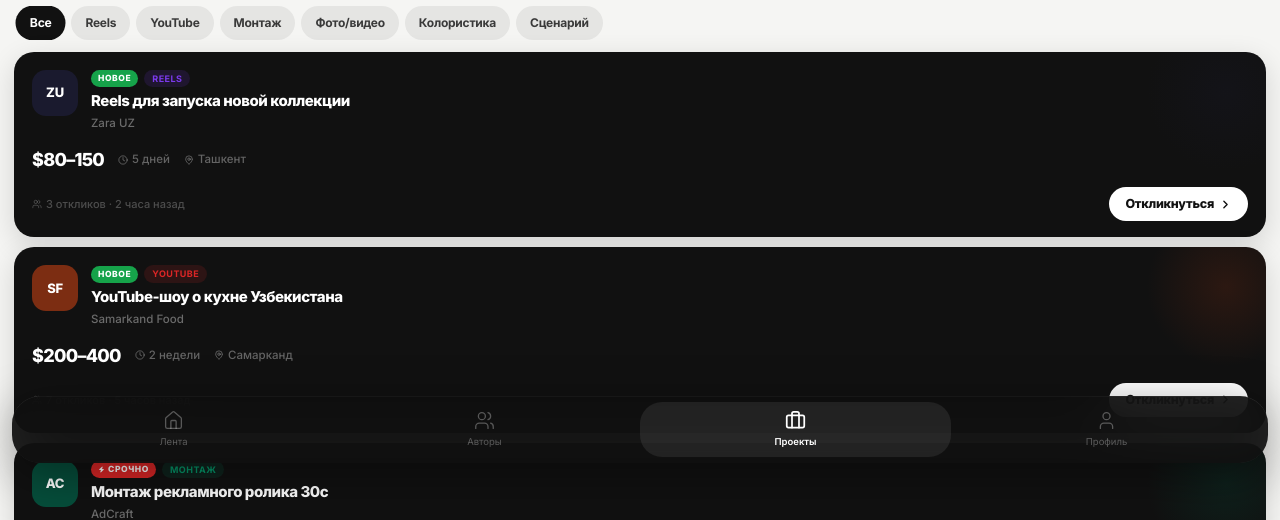
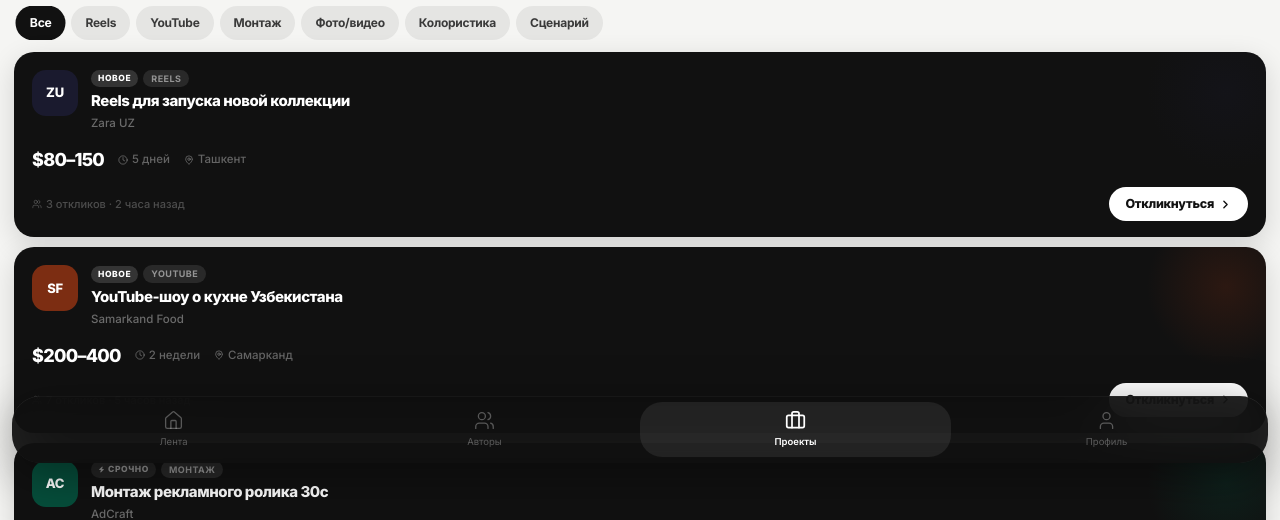
Before and after one commit to d666af/creator, a Next.js app: page /projects in a window 1280 px wide. Shown: the part 323-843 px from the top of the page. Built offline with nearby package versions, Linux system fonts and the light colour scheme.

Commit message:
Проекты: neutral badge style, remove colorful type/status badges
https://claude.ai/code/session_01RoK5eG2PXpCqnuoe5TNRwv

```diff
--- a/app/projects/page.tsx
+++ b/app/projects/page.tsx
@@ -108,16 +108,16 @@ function JobCard({ job, index }: { job: JobPosting; index: number }) {
           {job.brandInitials}
         </div>
         <div style={{ flex: 1, minWidth: 0 }}>
-          <div style={{ display: 'flex', alignItems: 'center', gap: 6, marginBottom: 5, flexWrap: 'wrap' }}>
+          <div style={{ display: 'flex', alignItems: 'center', gap: 5, marginBottom: 5, flexWrap: 'wrap' }}>
             {job.isNew && (
-              <span style={{ fontSize: 8.5, fontWeight: 800, letterSpacing: '0.07em', textTransform: 'uppercase', color: '#fff', background: '#16A34A', borderRadius: 100, padding: '2px 7px' }}>Новое</span>
+              <span style={{ fontSize: 8.5, fontWeight: 800, letterSpacing: '0.07em', textTransform: 'uppercase', color: '#fff', background: 'rgba(255,255,255,0.15)', borderRadius: 100, padding: '2px 7px' }}>Новое</span>
             )}
             {job.isUrgent && (
-              <span style={{ fontSize: 8.5, fontWeight: 800, letterSpacing: '0.07em', textTransform: 'uppercase', color: '#fff', background: '#DC2626', borderRadius: 100, padding: '2px 7px', display: 'flex', alignItems: 'center', gap: 3 }}>
-                <Zap size={7} fill="#fff" stroke="none" />Срочно
+              <span style={{ fontSize: 8.5, fontWeight: 800, letterSpacing: '0.07em', textTransform: 'uppercase', color: 'rgba(255,255,255,0.5)', background: 'rgba(255,255,255,0.08)', borderRadius: 100, padding: '2px 7px', display: 'flex', alignItems: 'center', gap: 3 }}>
+                <Zap size={7} fill="rgba(255,255,255,0.5)" stroke="none" />Срочно
               </span>
             )}
-            <span style={{ fontSize: 9, fontWeight: 700, letterSpacing: '0.05em', textTransform: 'uppercase', color: job.typeColor, background: job.typeColor + '22', borderRadius: 100, padding: '2px 8px' }}>{job.type}</span>
+            <span style={{ fontSize: 9, fontWeight: 700, letterSpacing: '0.05em', textTransform: 'uppercase', color: 'rgba(255,255,255,0.5)', background: 'rgba(255,255,255,0.1)', borderRadius: 100, padding: '2px 8px' }}>{job.type}</span>
           </div>
           <div style={{ fontSize: 15, fontWeight: 800, color: '#fff', letterSpacing: '-0.03em', lineHeight: 1.25 }}>{job.title}</div>
           <div style={{ fontSize: 11.5, color: 'rgba(255,255,255,0.38)', fontWeight: 500, marginTop: 4 }}>{job.brand}</div>
```
